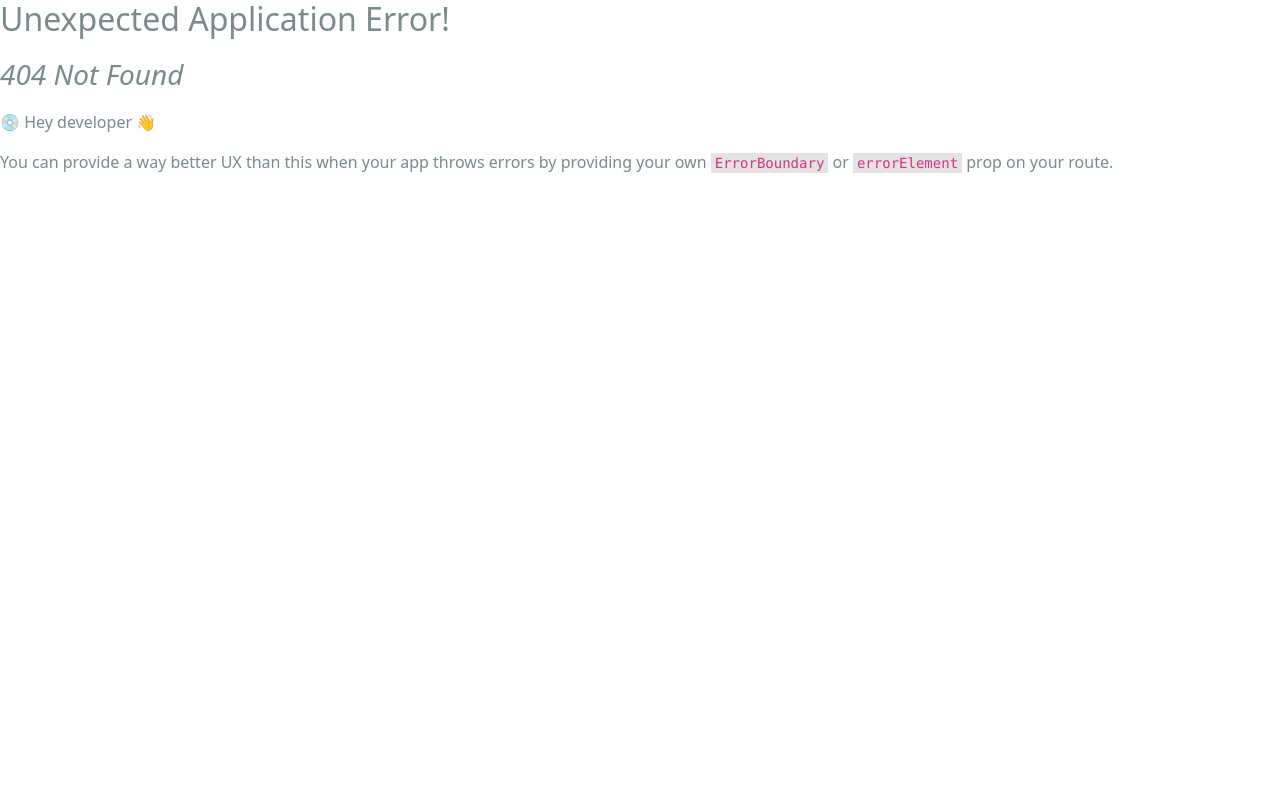
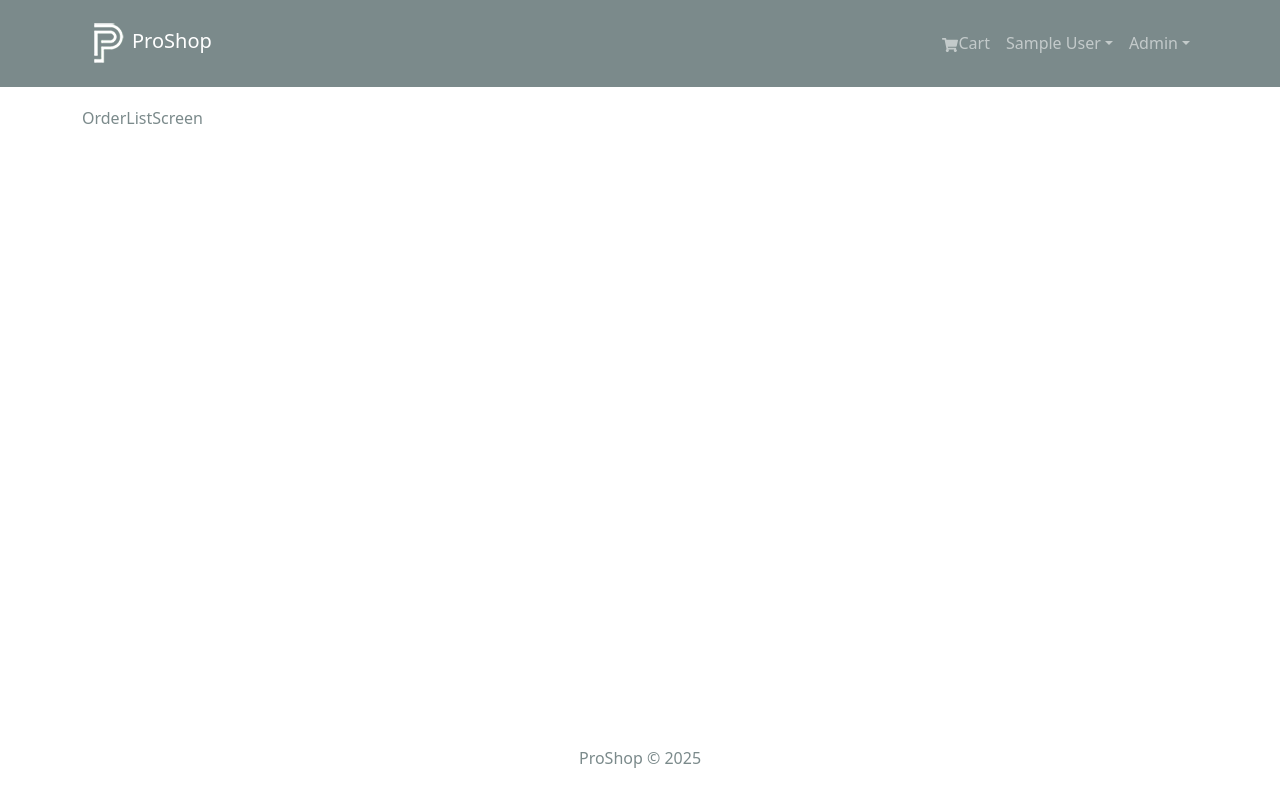
Before and after one commit to kevinkalenga/Proshop, a React (Create React App) app in the folder frontend/: page /admin/orderList in a window 1280 px wide. Before the commit this address had no page. Shown: the top 802 px of the page. Built offline with nearby package versions, Linux system fonts and the light colour scheme; sample sign-in values are in the browser's storage.

Commit message:
Admin Route Component

```diff
--- /dev/null
+++ b/frontend/src/components/AdminRoute.jsx
@@ -0,0 +1,14 @@
+import { Outlet, Navigate } from 'react-router-dom';
+import { useSelector } from "react-redux"
+
+const AdminRoute = () => {
+
+    const { userInfo } = useSelector(state => state.auth)
+
+    return userInfo && userInfo.isAdmin ? (<Outlet />)
+        : (
+            <Navigate to="/login" replace />
+        );
+}
+
+export default AdminRoute
--- a/frontend/src/components/Header.jsx
+++ b/frontend/src/components/Header.jsx
@@ -1,6 +1,6 @@
-import {Navbar, Nav, Container, NavDropdown, Badge, NavbarToggle} from 'react-bootstrap';
-import {FaShoppingCart, FaUser} from 'react-icons/fa';
-import {LinkContainer} from 'react-router-bootstrap'
+import { Navbar, Nav, Container, NavDropdown, Badge, NavbarToggle } from 'react-bootstrap';
+import { FaShoppingCart, FaUser } from 'react-icons/fa';
+import { LinkContainer } from 'react-router-bootstrap'
 import { useSelector, useDispatch } from 'react-redux';
 import logo from '../assets/logo.png';
 import { useLogoutMutation } from '../slices/usersApiSlice';
@@ -75,13 +75,29 @@
                   </NavDropdown>
                 </>
               ) : (
+                <LinkContainer to="/login">
                   <Nav.Link as={Link} to='/login'>
                     <FaUser /> Sign In
                   </Nav.Link>
+                </LinkContainer>
               )}
 
 
-
+              {
+                userInfo && userInfo.isAdmin && (
+                  <NavDropdown title='Admin' id="adminmenu">
+                    <LinkContainer to="/admin/productlist">
+                      <NavDropdown.Item>Products</NavDropdown.Item>
+                    </LinkContainer>
+                    <LinkContainer to="/admin/userlist">
+                      <NavDropdown.Item>Users</NavDropdown.Item>
+                    </LinkContainer>
+                    <LinkContainer to="/admin/orderlist">
+                      <NavDropdown.Item>Orders</NavDropdown.Item>
+                    </LinkContainer>
+                  </NavDropdown>
+                )
+              }
 
 
 
--- a/frontend/src/index.js
+++ b/frontend/src/index.js
@@ -17,12 +17,14 @@
 import HomeScreen from './screens/HomeScreen';
 import ProductScreen from './screens/ProductScreen';
 
+import OrderListScreen from './screens/admin/OrderListScreen'
 import CartScreen from './screens/CartScreen';
 import LoginScreen from './screens/LoginScreen';
 import RegisterScreen from './screens/RegisterScreen';
 import ProfileScreen from './screens/ProfileScreen';
 import ShippingScreen from './screens/ShippingScreen';
 import PrivateRoute from './components/PrivateRoute';
+import AdminRoute from './components/AdminRoute';
 import PaymentScreen from './screens/PayementScreen';
 import PlaceOrderScreen from './screens/PlaceOrderScreen';
 import OrderScreen from './screens/OrderScreen';
@@ -44,6 +46,10 @@
         <Route path='/placeorder' element={<PlaceOrderScreen />} />
         <Route path='/order/:id' element={<OrderScreen />} />
         <Route path='/profile' element={<ProfileScreen />} />
+      </Route>
+      <Route path='' element={<AdminRoute />} >
+        <Route path='/admin/orderList' element={<OrderListScreen />} />
+
       </Route>
 
     </Route>
--- /dev/null
+++ b/frontend/src/screens/admin/OrderListScreen.jsx
@@ -0,0 +1,9 @@
+import React from 'react'
+
+const OrderListScreen = () => {
+    return (
+        <div>OrderListScreen</div>
+    )
+}
+
+export default OrderListScreen
```
Lines whose indentation alone changed are shown as unchanged.
